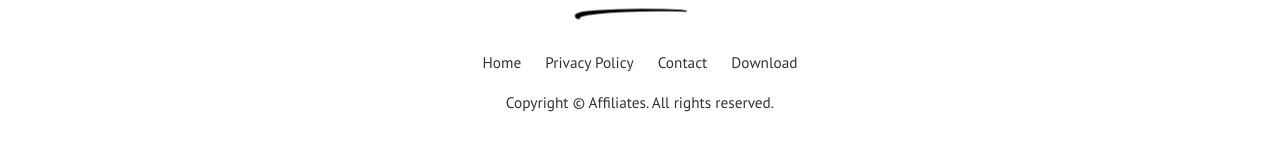
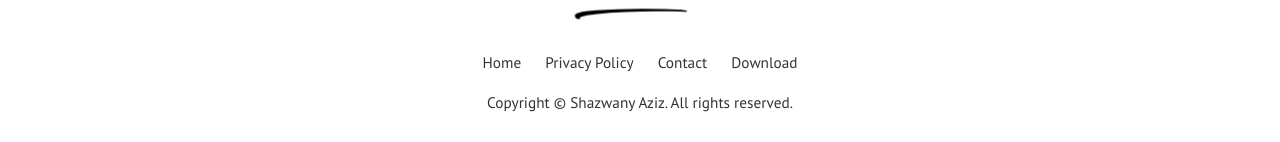
Before and after one commit to Shazwany/shazwany.github.io, a Jekyll site: the page built from index.html, in a window 1280 px wide and 900 px high, scrolled down 1340 px. Shown: the part 755-897 px from the top of the window. Built offline with Jekyll 4.4.1, drawn with Linux system fonts in a browser that asks for light colours; the list of posts is cut into pages by our own code; comment, search, counter and statistics services are not loaded.

Commit message:
Update _config.yml

```diff
--- a/_config.yml
+++ b/_config.yml
@@ -1,6 +1,6 @@
-title: "Affiliates"
-email: wowthemesnet@gmail.com
-timezone: UTC
+title: "Shazwany Aziz"
+email: shazwanyaziz@gmail.com
+timezone: GMT+03:00
 baseurl:
 permalink: "/:title/"
 logo: 'assets/images/logo.png'
```
